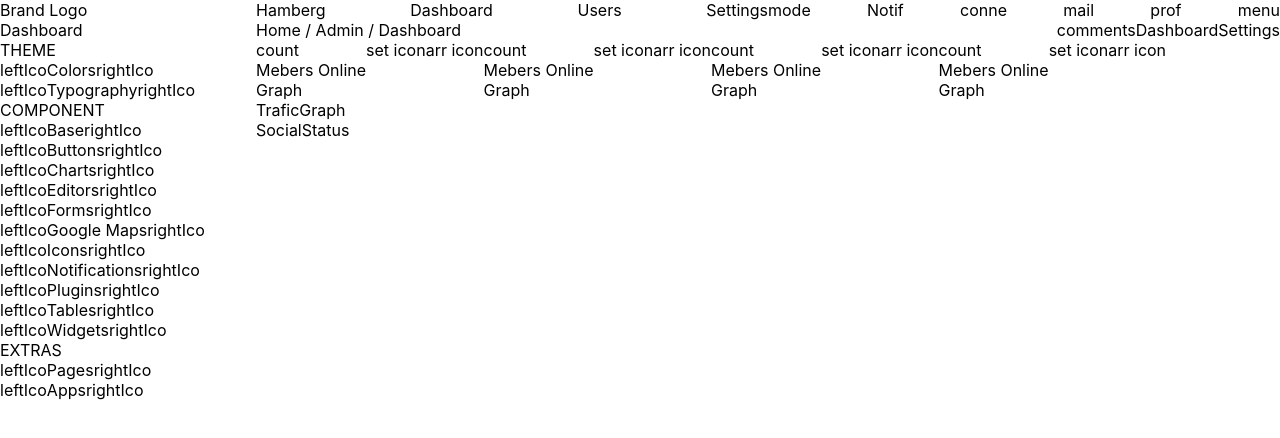
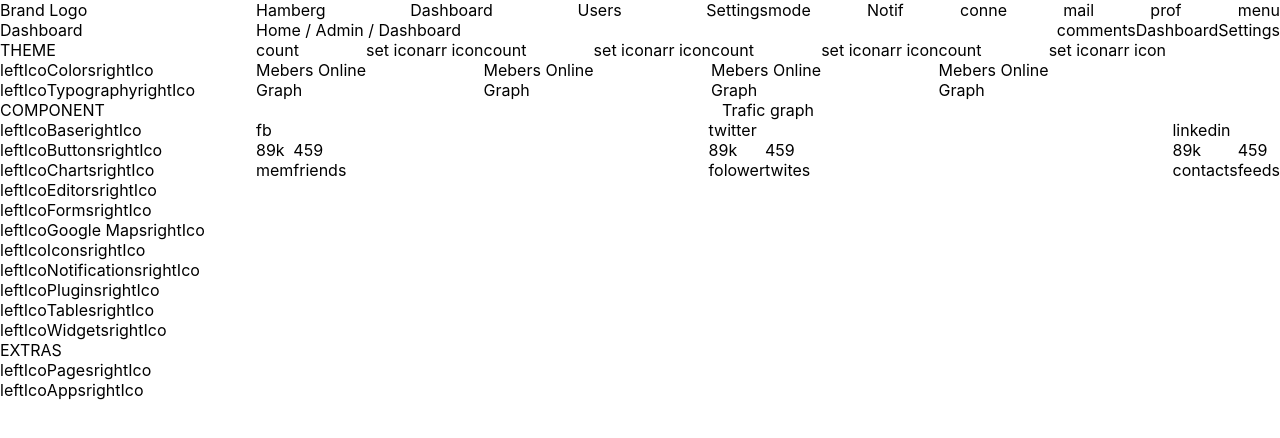
Before and after one commit to lakkaru/react-components, a React (Create React App) app: page / in a window 1280 px wide. Shown: the top 438 px of the page. Built offline with nearby package versions, Linux system fonts and the light colour scheme.

Commit message:
feat- traffic graph and social statics cards created

```diff
--- /dev/null
+++ b/src/components/onlinestatusCard/OnlineCount.js
@@ -0,0 +1,10 @@
+import React from "react";
+
+export default function OnlineCount() {
+  return (
+    <div>
+      <p>count</p>
+      <p>Mebers Online</p>
+    </div>
+  );
+}
--- /dev/null
+++ b/src/components/onlinestatusCard/OnlineStatusCardSettings.js
@@ -0,0 +1,10 @@
+import React from "react";
+
+export default function OnlineStatusCardSettings() {
+  return (
+    <div style={{ display: "flex" }}>
+      <p>set icon</p>
+      <p>arr icon</p>
+    </div>
+  );
+}
--- /dev/null
+++ b/src/components/socialCard/SocialIcon.js
@@ -0,0 +1,9 @@
+import React from 'react'
+
+export default function SocialIcon({icon}) {
+  return (
+    <div>
+      {icon}
+    </div>
+  )
+}
--- /dev/null
+++ b/src/components/socialCard/SocialStat.js
@@ -0,0 +1,10 @@
+import React from 'react'
+
+export default function SocialStat({count , statics}) {
+  return (
+    <div>
+      <p>{count}</p>
+      <p>{statics}</p>
+    </div>
+  )
+}
--- a/src/layouts/homePage/PageContent.js
+++ b/src/layouts/homePage/PageContent.js
@@ -2,6 +2,8 @@ import React from 'react'
 import OnlineStatus from './PageContent/OnlineStatus'
 import PrimaryNav from './PageContent/PrimaryNav'
 import SecNav from './PageContent/SecNav'
+import SocialStatus from './PageContent/SocialStatus'
+import TrafficGraph from './PageContent/TrafficGraph'
 
 export default function PageContent() {
   return (
@@ -9,8 +11,8 @@ export default function PageContent() {
       <PrimaryNav/>
       <SecNav/>
       <OnlineStatus/>
-      <p>TraficGraph</p>
-      <p>SocialStatus</p>
+      <TrafficGraph/>
+      <SocialStatus/>
     </div>
   )
 }
--- /dev/null
+++ b/src/layouts/homePage/PageContent/SocialStatus.js
@@ -0,0 +1,36 @@
+import React from "react";
+import SocialCard from "./socialStatus/SocialCard";
+
+export default function SocialStatus() {
+  const socialStatus = [
+    {
+      icon: "fb",
+      statics: [
+        { count: "89k", stat: "mem" },
+        { count: "459", stat: "friends" },
+      ],
+    },
+    {
+      icon: "twitter",
+      statics: [
+        { count: "89k", stat: "folower" },
+        { count: "459", stat: "twites" },
+      ],
+    },
+    {
+      icon: "linkedin",
+      statics: [
+        { count: "89k", stat: "contacts" },
+        { count: "459", stat: "feeds" },
+      ],
+    },
+  ];
+
+  return (
+    <div style={{ display: "flex", justifyContent: "space-between" }}>
+      {socialStatus.map((val,key)=>{
+        return <SocialCard key={key} icon={val.icon} statics={val.statics}/>
+      })}
+    </div>
+  );
+}
--- /dev/null
+++ b/src/layouts/homePage/PageContent/TrafficGraph.js
@@ -0,0 +1,9 @@
+import React from 'react'
+
+export default function TrafficGraph() {
+  return (
+    <div style={{display:'flex', justifyContent:'center'}}>
+      Trafic graph
+    </div>
+  )
+}
--- a/src/layouts/homePage/PageContent/onlineStatus/OnlinestatusCard.js
+++ b/src/layouts/homePage/PageContent/onlineStatus/OnlinestatusCard.js
@@ -1,17 +1,13 @@
 import React from "react";
+import OnlineCount from "../../../../components/onlinestatusCard/OnlineCount";
+import OnlineStatusCardSettings from "../../../../components/onlinestatusCard/OnlineStatusCardSettings";
 
 export default function OnlinestatusCard() {
   return (
     <div>
       <div style={{display:'flex'}}>
-        <div >
-          <p>count</p>
-          <p>Mebers Online</p>
-        </div>
-        <div style={{ display: "flex" }}>
-          <p>set icon</p>
-          <p>arr icon</p>
-        </div>
+        <OnlineCount/>
+        <OnlineStatusCardSettings/>
       </div>
       <div>
         <p>Graph</p>
--- /dev/null
+++ b/src/layouts/homePage/PageContent/socialStatus/SocialCard.js
@@ -0,0 +1,16 @@
+import React from "react";
+import SocialIcon from "../../../../components/socialCard/SocialIcon";
+import SocialStat from "../../../../components/socialCard/SocialStat";
+
+export default function SocialCard({icon, statics}) {
+  return (
+    <div>
+      <SocialIcon icon={icon} />
+      <div style={{ display: "flex" }}>
+        {statics.map((val, key)=>{
+            return <SocialStat count={val.count} statics={val.stat} />
+        })}
+      </div>
+    </div>
+  );
+}
```
